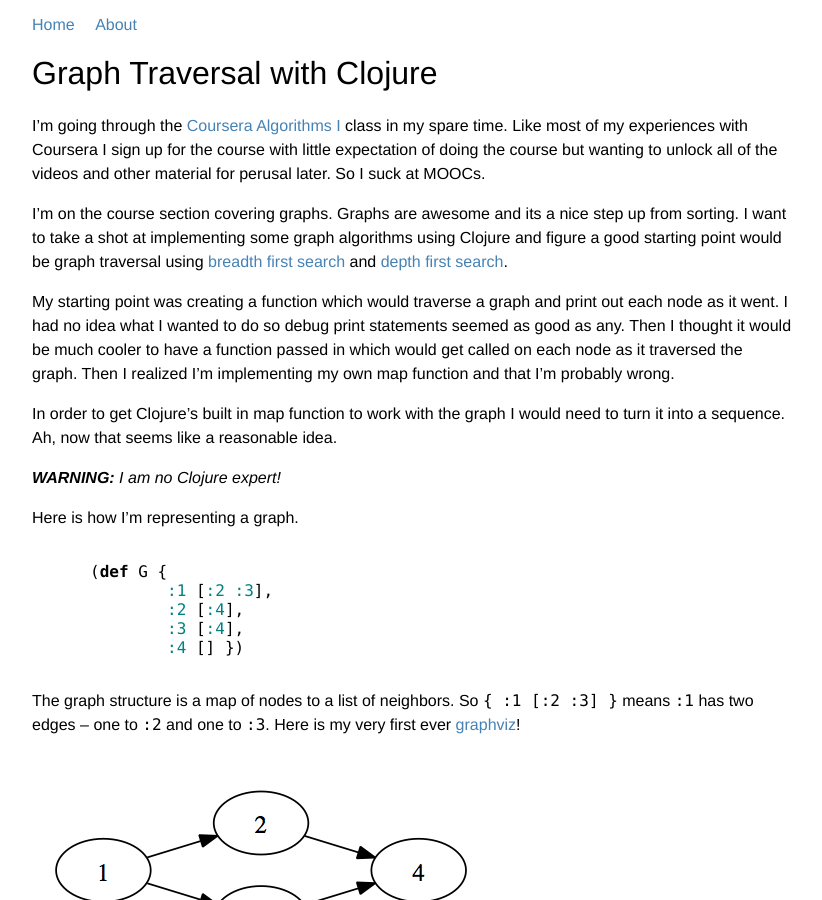
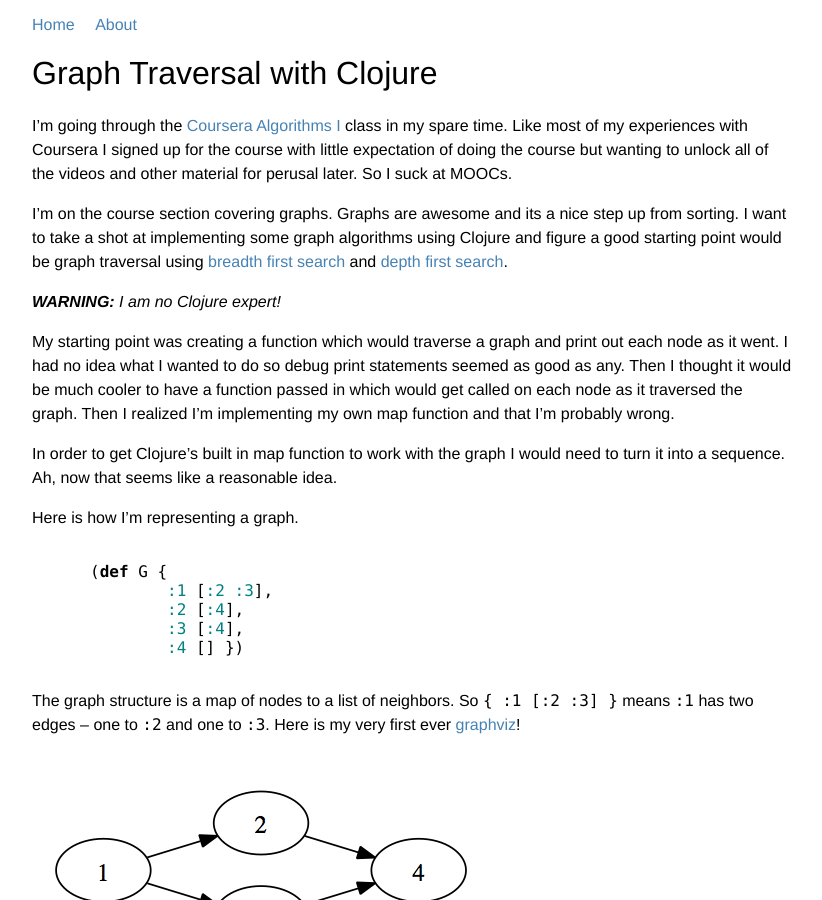
Before and after one commit to ambroisep/hueypetersen, a Jekyll site: the page built from _posts/2013-06-25-graph-traversal-with-clojure.markdown, in a window 1280 px wide and 900 px high. Shown: the whole window, without its empty margins (228-1050 px from the left). Built offline with Jekyll 4.4.1, drawn with Linux system fonts in a browser that asks for light colours; comment, search, counter and statistics services are not loaded; some of the changed text lies outside the part shown.

Commit message:
fixed some typos / moved things around

```diff
--- a/_posts/2013-06-25-graph-traversal-with-clojure.markdown
+++ b/_posts/2013-06-25-graph-traversal-with-clojure.markdown
@@ -3,15 +3,15 @@ layout: post
 title: Graph Traversal with Clojure
 ---
 
-I'm going through the [Coursera](https://www.coursera.org/) [Algorithms I](https://www.coursera.org/course/algo) class in my spare time.  Like most of my experiences with Coursera I sign up for the course with little expectation of doing the course but wanting to unlock all of the videos and other material for perusal later.  So I suck at MOOCs.
+I'm going through the [Coursera](https://www.coursera.org/) [Algorithms I](https://www.coursera.org/course/algo) class in my spare time.  Like most of my experiences with Coursera I signed up for the course with little expectation of doing the course but wanting to unlock all of the videos and other material for perusal later.  So I suck at MOOCs.
 
 I'm on the course section covering graphs.  Graphs are awesome and its a nice step up from sorting.  I want to take a shot at implementing some graph algorithms using Clojure and figure a good starting point would be graph traversal using [breadth first search](https://en.wikipedia.org/wiki/Breadth-first_search) and [depth first search](http://en.wikipedia.org/wiki/Depth-first_search).
+
+*__WARNING:__ I am no Clojure expert!*
 
 My starting point was creating a function which would traverse a graph and print out each node as it went.  I had no idea what I wanted to do so debug print statements seemed as good as any.  Then I thought it would be much cooler to have a function passed in which would get called on each node as it traversed the graph.  Then I realized I'm implementing my own map function and that I'm probably wrong.
 
 In order to get Clojure's built in map function to work with the graph I would need to turn it into a sequence.  Ah, now that seems like a reasonable idea.
-
-*__WARNING:__ I am no Clojure expert!*
 
 Here is how I'm representing a graph.
 
```
Also changed, not shown: other parts of _posts/2013-06-25-graph-traversal-with-clojure.markdown (+1 -1 lines).
